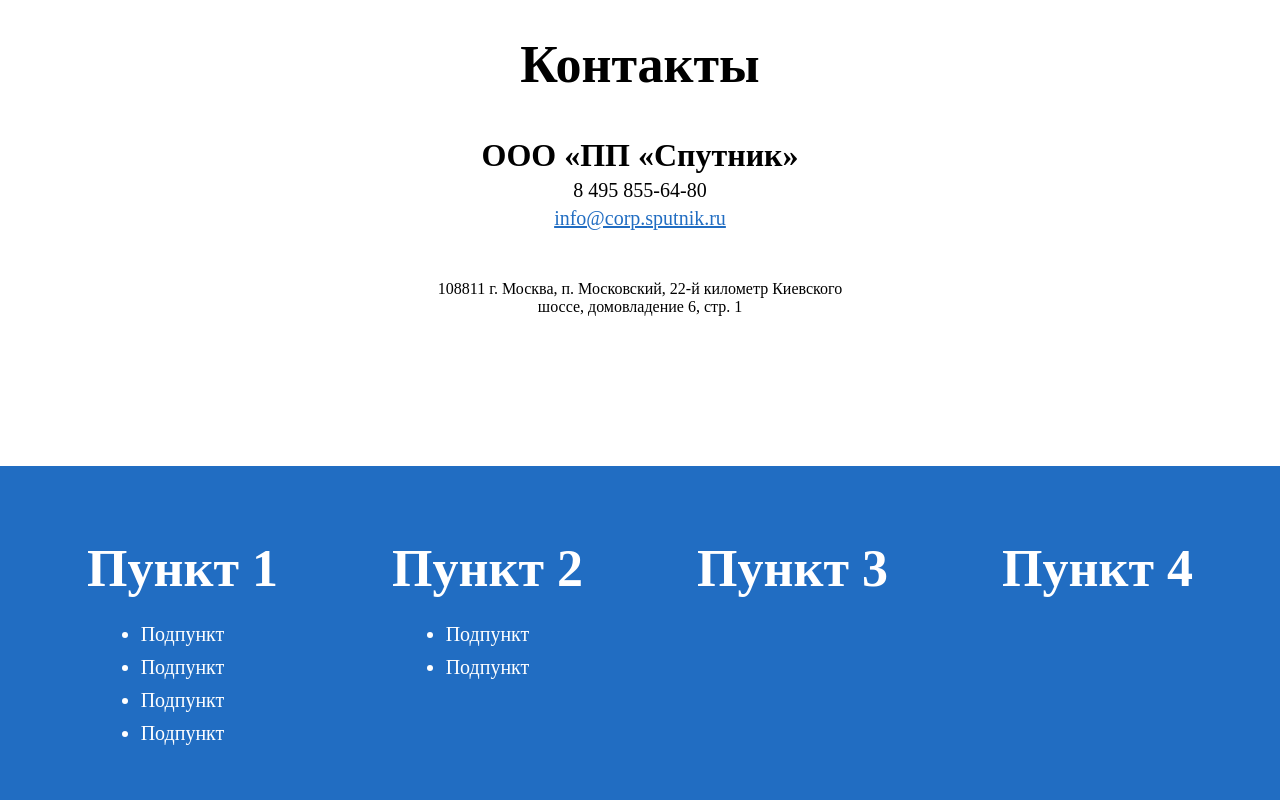
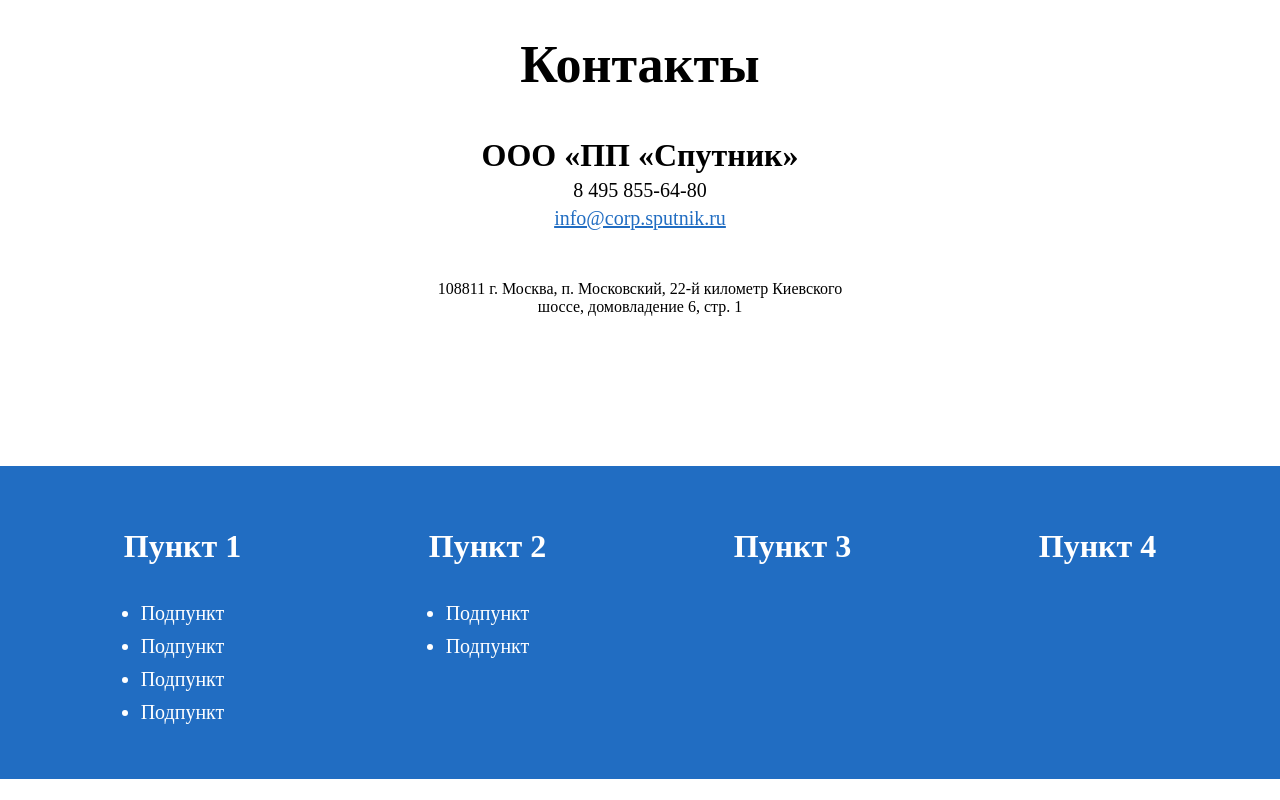
Before and after one commit to martynovappolina/sputnik-ui, a Vue app: page / in a window 1280 px wide. Shown: the part 4095-4895 px from the top of the page. After the commit the page ends 4874 px from the top, so only its background shows below. Built offline with nearby package versions, Linux system fonts and the light colour scheme; a web font is replaced by a local one.

Commit message:
Update Footer.vue

```diff
--- a/src/components/Footer.vue
+++ b/src/components/Footer.vue
@@ -1,7 +1,7 @@
 <template>
   <div class="footer">
     <div class="column" v-for="item in items" :key="item.text">
-      <h2 @click="item.onClick ? item.onClick() : ()=>{}">{{ item.text }}</h2>
+      <h3 @click="item.onClick ? item.onClick() : ()=>{}">{{ item.text }}</h3>
       <ul v-if="item.submenu">
         <li v-for="subitem in item.submenu" :key="subitem.text" @click="subitem.onClick">
           {{ subitem.text }}
```
